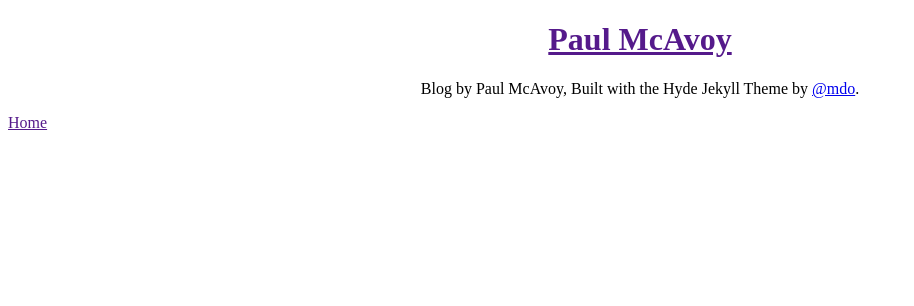
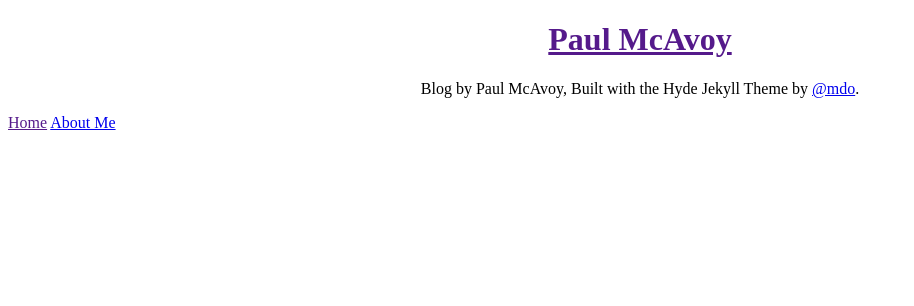
Before and after one commit to paulmca860/paulmca860.github.io, a Jekyll site: the page built from _posts/2021-09-01-TWI-REST-API-SYS.md, in a window 1280 px wide. Shown: the top 306 px of the page, without its empty margins (0-914 px from the left). Built offline with Jekyll 4.4.1, drawn with Linux system fonts in a browser that asks for light colours; Markdown is read by kramdown in place of the engine named in the settings.

Commit message:
Add  About

```diff
--- a/_config.yml
+++ b/_config.yml
@@ -10,6 +10,7 @@
 tagline:          'Homepage'
 description:      'Blog by Paul McAvoy, Built with the Hyde Jekyll Theme by <a href="https://twitter.com/mdo">@mdo</a>.'
 baseurl:          /
+aboutPage:        /about.html
 
 author:
   name:           'Paul McAvoy'
--- a/_includes/sidebar.html
+++ b/_includes/sidebar.html
@@ -11,6 +11,7 @@
 
     <nav class="sidebar-nav" style = "padding-bottom: 200px;">
       <a class="sidebar-nav-item{% if page.url == site.baseurl %} active{% endif %}" href="{{ site.baseurl }}">Home</a>
+      <a class="sidebar-nav-item{% if page.url == site.baseurl %} active{% endif %}" href="{{ site.aboutPage }}">About Me</a>
 
       {% comment %}
         The code below dynamically generates a sidebar nav of pages with
```
